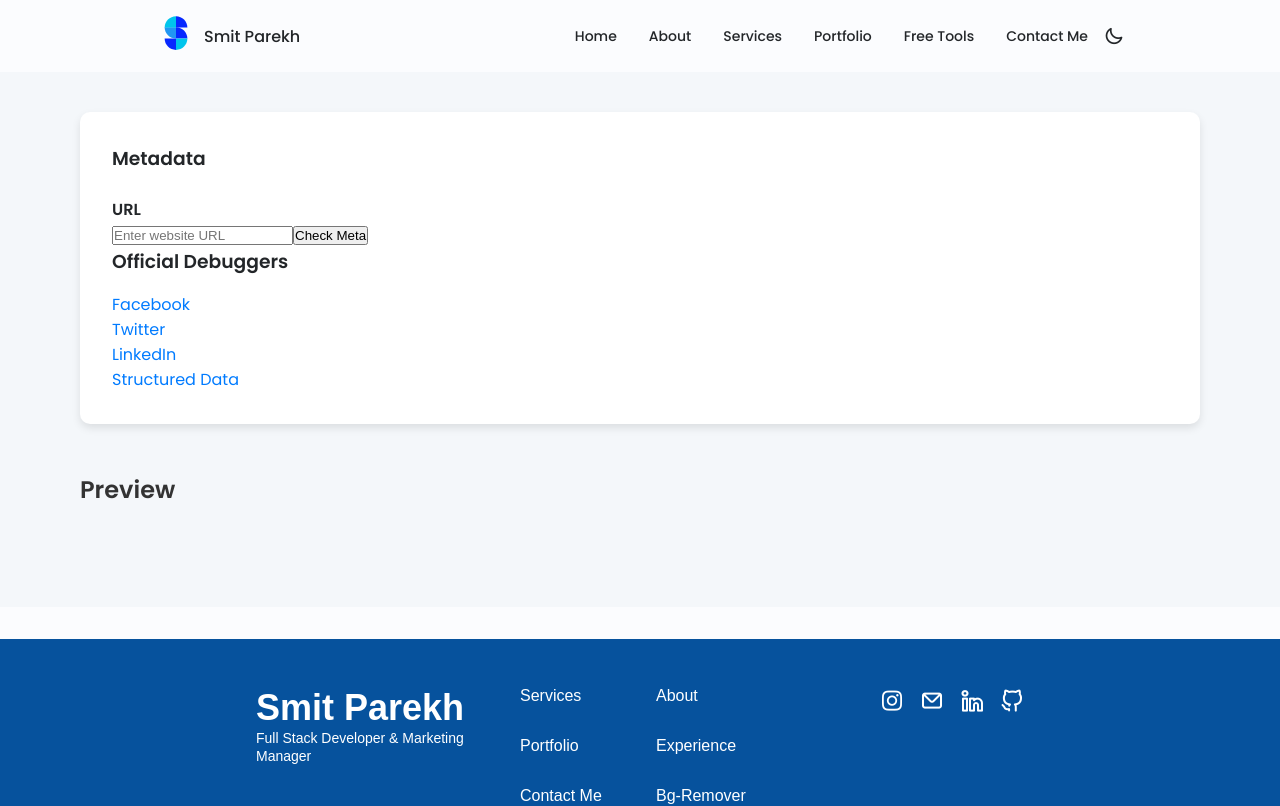
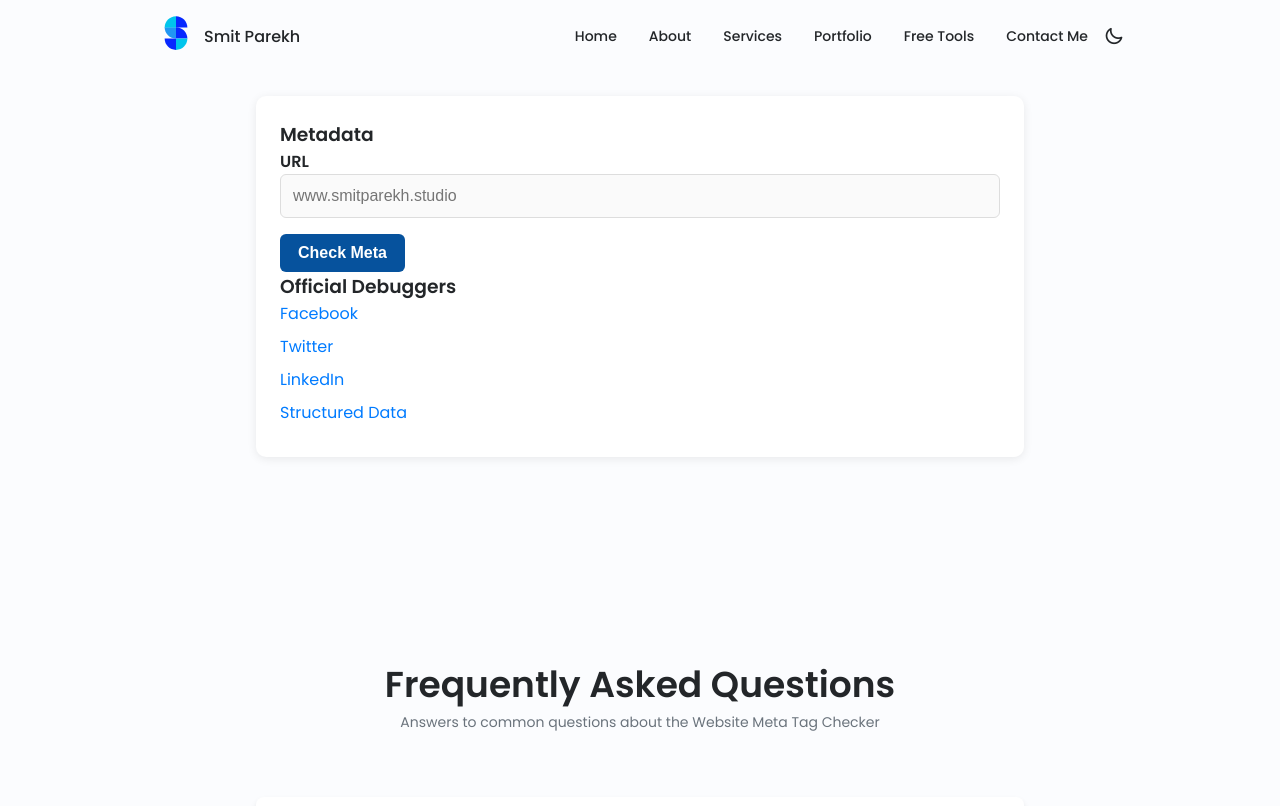
Before and after one commit to SmitParekh84/Smit-React-New-Portfolio-front-end, a React (Vite) app: page /free-tools/meta-tag-checker in a window 1280 px wide. Shown: the top 806 px of the page. Built offline with nearby package versions, Linux system fonts and the light colour scheme.

Commit message:
Refactor MetaCheckerPage: update component name, integrate FAQ data, and enhance styles for improved user experience

```diff
--- a/src/App.jsx
+++ b/src/App.jsx
@@ -10,7 +10,7 @@ import BackgroundRemoverPage from "./pages/BackgroundRemoverPage"
 import LinkedInPostGeneratorPage from "./pages/LinkedInPostGeneratorPage";
 import ContactPage from "./pages/ContactPage";
 import ToolsPage from "./pages/ToolsPage";
-import MetaChecker from "./components/MetaChecker/MetaChecker";
+import MetaCheckerPage from "./pages/MetaCheckerPage";
 const Header = React.lazy(() => import("./components/Header/Header"))
 const Footer = React.lazy(() => import("./components/Footer"))
 const AboutPage = React.lazy(() => import("./pages/AboutPage"))
@@ -62,7 +62,7 @@ const App = () => {
             <Route path="/free-tools/background-remover" element={<BackgroundRemoverPage />} />
             <Route path="/free-tools/viral-linkedin-post-generator" element={<LinkedInPostGeneratorPage />} />
             <Route path="/free-tools" element={<ToolsPage />} />
-            <Route path="/free-tools/meta-tag-checker" element={<MetaChecker />} />
+            <Route path="/free-tools/meta-tag-checker" element={<MetaCheckerPage />} />
 
           </Routes>
         </main>
--- a/src/components/MetaChecker/MetaChecker.css
+++ b/src/components/MetaChecker/MetaChecker.css
@@ -1,151 +1,175 @@
-/* MetaChecker Tool Styles */
-.index-main {
-  background-color: #f4f7fa;
-  padding: 5rem;
-  margin-top: 2rem;
-}
-
+/* Metadata Section */
 .index-metadata {
-  background-color: #fff;
-  padding: 2rem;
+  background-color: var(--container-color);
+  padding: 1.5rem;
   border-radius: 10px;
-  box-shadow: 0 4px 8px rgba(0, 0, 0, 0.1);
-}
-
-.index-metadata__sticky {
-  position: relative;
-  z-index: 1;
+  box-shadow: 0 2px 10px rgba(0, 0, 0, 0.08);
+  margin-bottom: 2rem;
 }
 
 .index-metadata__content {
   margin-top: 1.5rem;
 }
 
-.index-metadata__image {
-  background-color: #e1e1e1;
-  background-size: cover;
-  background-position: center;
-  height: 200px;
-  border-radius: 10px;
-  position: relative;
+.index-metadata__input,
+.index-metadata__text {
+  width: 100%;
+  padding: 12px;
+  border: 1px solid #ddd;
+  border-radius: 6px;
+  font-size: 1rem;
+  background-color: #fafafa;
+  transition: all 0.3s ease;
 }
 
-.index-metadata__image-button {
+.index-metadata__input:focus,
+.index-metadata__text:focus {
+  border-color: #007bff;
+  background-color: #fff;
+  outline: none;
+}
+
+.index-metadata__button {
+  display: block;
+  background-color: var(--first-color);
+  color: #fff;
+  border: none;
+  padding: 10px 18px;
+  border-radius: 6px;
+  font-size: 1rem;
+  font-weight: 600;
+  cursor: pointer;
+  text-align: center;
+  transition: background-color 0.3s ease, transform 0.2s ease;
+  margin: 1rem 0 0;
+}
+
+.index-metadata__button:hover {
+  background-color: #0056b3;
+  transform: translateY(-1px);
+}
+
+.index-metadata__image {
+  background-color: #f0f0f0;
+  border: 2px dashed #ddd;
+  height: 400px;
+  border-radius: 8px;
   display: flex;
-  flex-direction: column;
   justify-content: center;
   align-items: center;
-  height: 100%;
+  text-align: center;
+  color: #888;
+  font-size: 0.9rem;
+  transition: border-color 0.3s ease;
+   /* Make the background cover the area */
+   background-size: cover;    /* Ensures the image covers the area */
+   background-position: center;  /* Centers the background image */
 }
 
-.index-metadata__image-button-text {
-  color: #555;
-  margin-top: 10px;
+.index-metadata__image:hover {
+  border-color: #007bff;
 }
 
 .index-metadata__count {
   color: #999;
-  font-size: 0.9rem;
+  font-size: 0.85rem;
+  font-weight: 500;
 }
 
-.index-metadata__text {
-  width: 100%;
-  padding: 10px;
-  font-size: 1rem;
-  border: 1px solid #ddd;
-  border-radius: 5px;
-  resize: none;
-  margin-top: 5px;
-}
-
-.index-metadata__text:focus {
-  border-color: #007bff;
-  outline: none;
-}
-
+/* Preview Section */
 .index-preview__button {
   display: inline-flex;
   align-items: center;
-  background-color: #007bff;
-  padding: 10px 20px;
+  justify-content: center;
+  background-color: #28a745;
+  padding: 10px 18px;
   color: white;
   text-decoration: none;
-  border-radius: 5px;
-  margin-top: 15px;
+  border-radius: 6px;
+  font-size: 1rem;
+  margin-top: 1rem;
+  transition: background-color 0.3s, transform 0.2s;
 }
 
-.index-preview__button svg {
-  margin-right: 5px;
+.index-preview__button:hover {
+  background-color: #218838;
+  transform: translateY(-1px);
 }
 
-.index-nav__list {
-  margin-top: 1rem;
-  padding: 0;
+/* Card Preview Styles */
+.metadata-group__display {
+  padding: 1rem;
+  background-color: #fff;
+  border-radius: 8px;
+  box-shadow: 0 2px 10px rgba(0, 0, 0, 0.08);
+  margin-bottom: 1rem;
 }
 
-.index-nav__list--secondary li {
-  list-style: none;
+.card-seo-google,
+.card-seo-facebook,
+.card-seo-twitter,
+.card-seo-linkedin {
+  padding: 1rem;
+  border-radius: 8px;
+  background-color: #fafafa;
+  transition: box-shadow 0.2s ease;
 }
 
+.card-seo-google:hover,
+.card-seo-facebook:hover,
+.card-seo-twitter:hover,
+.card-seo-linkedin:hover {
+  box-shadow: 0 4px 15px rgba(0, 0, 0, 0.1);
+}
+
+.card-seo-google__title,
+.card-seo-facebook__title,
+.card-seo-twitter__title,
+.card-seo-linkedin__title {
+  font-size: 1.2rem;
+  font-weight: 600;
+  color: #333;
+  margin-bottom: 8px;
+}
+
+.card-seo-google__description,
+.card-seo-facebook__description,
+.card-seo-twitter__description,
+.card-seo-linkedin__description {
+  font-size: 0.95rem;
+  color: #555;
+}
+
+/* Link Styles */
 .index-nav__link {
   color: #007bff;
   font-size: 1rem;
   text-decoration: none;
+  margin-bottom: 8px;
+  display: inline-block;
+  transition: color 0.3s ease;
 }
 
 .index-nav__link:hover {
+  color: #0056b3;
   text-decoration: underline;
 }
 
-.index-preview {
-  margin-top: 3rem;
+/* Error Message */
+.error-message {
+  color: #d9534f;
+  font-size: 0.9rem;
+  margin-top: 0.5rem;
 }
 
-.index-preview__header h3 {
-  font-size: 1.5rem;
-  color: #333;
-  margin-bottom: 20px;
+/* Responsive Adjustments */
+@media (max-width: 768px) {
+  .index-metadata {
+    padding: 1rem;
+  }
+
+  .index-metadata__button {
+    font-size: 0.9rem;
+    padding: 8px 16px;
+  }
 }
-
-.metadata-group__display {
-  display: block;
-}
-
-.card-seo-google, .card-seo-facebook, .card-seo-twitter, .card-seo-linkedin {
-  display: flex;
-  flex-direction: column;
-  background: #f9f9f9;
-  padding: 20px;
-  border-radius: 8px;
-  box-shadow: 0 2px 5px rgba(0, 0, 0, 0.1);
-  margin-bottom: 15px;
-}
-
-.card-seo-google__title, .card-seo-facebook__title, .card-seo-twitter__title, .card-seo-linkedin__title {
-  font-size: 1.1rem;
-  font-weight: bold;
-  color: #333;
-}
-
-.card-seo-google__url, .card-seo-facebook__url, .card-seo-twitter__url, .card-seo-linkedin__url {
-  font-size: 0.9rem;
-  color: #007bff;
-  margin-top: 5px;
-}
-
-.card-seo-google__description, .card-seo-facebook__description, .card-seo-twitter__description, .card-seo-linkedin__description {
-  margin-top: 10px;
-  color: #666;
-}
-
-.card-seo-google__url-arrow {
-  margin-left: 5px;
-}
-
-.card-seo-twitter__image, .card-seo-facebook__image, .card-seo-linkedin__image {
-  background-size: cover;
-  background-position: center;
-  height: 200px;
-  margin-top: 15px;
-  border-radius: 5px;
-}
--- a/src/components/MetaChecker/MetaChecker.jsx
+++ b/src/components/MetaChecker/MetaChecker.jsx
@@ -7,19 +7,27 @@ const MetaChecker = () => {
     const [error, setError] = useState(null);
 
     // Handle URL input change
+    // Handle URL input change
     const handleUrlChange = (e) => setUrl(e.target.value);
 
+    // Validate and format the URL to ensure it starts with http:// or https://
+    const formatUrl = (inputUrl) => {
+        if (!inputUrl.startsWith("http://") && !inputUrl.startsWith("https://")) {
+            return `http://${inputUrl}`;
+        }
+        return inputUrl;
+    };
     // Check meta info when the button is clicked
     const handleCheckMeta = async () => {
         setError(null);
         setMetaInfo(null); // Reset previous data
-        if (!url) {
+        if (!url.trim()) {
             setError("Please enter a URL.");
             return;
         }
-
+        const formattedUrl = formatUrl(url);
         // Define the local API URL (your backend server)
-        const apiUrl = `http://localhost:5000/api/meta-check?url=${encodeURIComponent(url)}`;
+        const apiUrl = `http://localhost:5000/api/meta-check?url=${encodeURIComponent(formattedUrl)}`;
 
         try {
             // Fetch meta information from the backend
@@ -37,19 +45,19 @@ const MetaChecker = () => {
     };
 
     return (
-        <main className="index-main">
-            <section className="index-metadata section">
-                <div className="index-metadata__sticky">
+        <section className="section">
+
+            <div className="index-metadata__sticky index-metadata container">
                 <header>
                     <h3>Metadata</h3>
                 </header>
-                    <section className="index-metadata__content">
+
                 <h4>URL</h4>
                 <input
                     type="text"
                     value={url}
                     onChange={handleUrlChange}
-                            placeholder="Enter website URL"
+                    placeholder="www.smitparekh.studio"
                     className="index-metadata__input"
                 />
                 <button className="index-metadata__button" onClick={handleCheckMeta}>Check Meta</button>
@@ -58,47 +66,73 @@ const MetaChecker = () => {
 
                 {metaInfo && (
                     <>
-                                <h4>Image <span className="index-metadata__count">Recommend 1200×628</span></h4>
-                                <label htmlFor="input" className="index-metadata__image" style={{ backgroundImage: `url(${metaInfo.image || ""})` }}>
-                                    <div className="index-metadata__image-button">
-                                        <div className="index-metadata__image-button-icon">
-                                            <svg xmlns="http://www.w3.org/2000/svg" width="22" height="24" viewBox="0 0 22 24">
-                                                <g fill="none" fillRule="evenodd" stroke="#2A81FB" strokeWidth="4" transform="translate(2 3)">
-                                                    <polyline points="0 9 9 0 18 9"></polyline>
-                                                    <path d="M9,0 L9,21"></path>
-                                                </g>
-                                            </svg>
-                                        </div>
-                                        <div className="index-metadata__image-button-text">Drag & Drop or Click</div>
-                                    </div>
-                                </label>
-                                <input id="input" type="file" style={{ display: "none" }} />
-                                <h4>Title <span className="index-metadata__count js-title-count">{metaInfo?.title?.length || 0}</span></h4>
+                        <h4>Title</h4>
                         <textarea
                             className="index-metadata__text"
                             rows="2"
                             spellCheck="false"
-                                    value={metaInfo?.title || ""}
+                            value={metaInfo.title || ""}
                             readOnly
                         />
-                                <h4>Description <span className="index-metadata__count js-description-count">{metaInfo?.description?.length || 0}</span></h4>
+
+                        <h4>Description</h4>
                         <textarea
                             className="index-metadata__text"
                             rows="5"
-                                    value={metaInfo?.description || ""}
+                            value={metaInfo.description || ""}
                             readOnly
                         />
-                                <a className="index-preview__button">
-                                    <svg width="20" height="15" viewBox="0 0 20 15" xmlns="http://www.w3.org/2000/svg">
-                                        <g stroke="#FFF" strokeWidth="2" fill="none" fillRule="evenodd" strokeLinecap="round" strokeLinejoin="round">
-                                            <path d="M5.744 2.857L1 7.732l4.696 4.953M14.304 2.857L19 7.81l-4.696 4.952M11.957 1L8 14"></path>
-                                        </g>
-                                    </svg>
-                                    <span>Get Code</span>
-                                </a>
+
+                        <h4>Keywords</h4>
+                        <textarea
+                            className="index-metadata__text"
+                            rows="2"
+                            value={metaInfo.keywords || ""}
+                            readOnly
+                        />
+
+                        <h4>Image</h4>
+                        <label
+                            htmlFor="input"
+                            className="index-metadata__image"
+                            style={{ backgroundImage: `url(${metaInfo.image || ""})` }}
+                        >
+                            <div className="index-metadata__image-button">
+                                <div className="index-metadata__image-button-text">Preview Image</div>
+                            </div>
+                        </label>
+
+                        <h4>Open Graph URL</h4>
+                        <textarea
+                            className="index-metadata__text"
+                            rows="2"
+                            value={metaInfo.url || ""}
+                            readOnly
+                        />
+
+                        <h4>Open Graph Site Name</h4>
+                        <textarea
+                            className="index-metadata__text"
+                            rows="2"
+                            value={metaInfo.siteName || ""}
+                            readOnly
+                        />
+
+
+
+                        <h4>Favicon</h4>
+                        <label
+                            htmlFor="input"
+                            className="index-metadata__image"
+                            style={{ backgroundImage: `url(${metaInfo.favicon || ""})` }}
+                        >
+                            <div className="index-metadata__image-button">
+                                <div className="index-metadata__image-button-text">Favicon</div>
+                            </div>
+                        </label>
                     </>
                 )}
-                    </section>
+
 
                 {/* SEO Tools Links */}
                 <h3 className="padding">Official Debuggers</h3>
@@ -109,16 +143,17 @@ const MetaChecker = () => {
                     <li><a href="https://search.google.com/structured-data/testing-tool/u/0/" target="_blank" className="index-nav__link">Structured Data</a></li>
                 </ul>
             </div>
-            </section>
 
-            <section className="index-preview">
-                <div className="index-preview__slide">
-                    <header className="index-preview__header">
-                        <h3>Preview</h3>
-                    </header>
+
+
+            <div className="index-preview__slide container">
+
 
                 {/* Preview Cards */}
                 {metaInfo && ["Google", "Twitter", "Facebook", "LinkedIn"].map(platform => (
+                    <>  <header className="index-preview__header">
+                        <h3>Preview</h3>
+                    </header>
                         <div key={platform} id={platform.toLowerCase()} className="metadata-group__display is-active">
                             <h4 className="metadata-group__title"><span>{platform}</span></h4>
                             <div className={`card-seo-${platform.toLowerCase()}`}>
@@ -135,11 +170,11 @@ const MetaChecker = () => {
                                     {metaInfo.description}
                                 </span>
                             </div>
-                        </div>
+                        </div></>
                 ))}
             </div>
+
         </section>
-        </main>
     );
 };
 
--- a/src/data/data.js
+++ b/src/data/data.js
@@ -50,7 +50,7 @@ export const toolsData = [
   },
   {
     title: "Meta Tag Checker",
-    icon: "uil-linkedin",
+    icon: "uil-search",
     shortDescription: "Check the meta tags of any website.",
     path: "/free-tools/meta-tag-checker",
   },
@@ -627,3 +627,55 @@ export const faqDataTools = [
       "Currently, the tools require an internet connection to function. They rely on cloud-based technology for processing. However, you can save the outputs to your device and use them offline afterward.",
   },
 ];
+export const faqDataMetaChecker = [
+  {
+    question: "What is the Meta Checker Tool?",
+    answer:
+      "The Meta Checker Tool allows you to analyze the meta tags of any webpage. It extracts essential information like the title, description, image, and more, helping you optimize your website for search engines and social media platforms.",
+  },
+  {
+    question: "How does the Meta Checker Tool work?",
+    answer:
+      "Simply enter the URL of the webpage you want to check, and the tool fetches the meta information associated with that page. The tool then displays the results, including the page's title, description, image, Open Graph tags, Twitter meta tags, and favicon.",
+  },
+  {
+    question: "What kind of meta information can I check?",
+    answer:
+      "The Meta Checker Tool retrieves the following meta information: page title, description, keywords, Open Graph tags (such as URL, image, and site name), Twitter-specific meta tags, and the favicon of the page.",
+  },
+  {
+    question: "How can I use the results of the Meta Checker Tool?",
+    answer:
+      "You can use the meta information to optimize your webpage for SEO or enhance its appearance when shared on social media platforms. This includes ensuring that your title, description, and image appear correctly in search engine results and social media previews.",
+  },
+  {
+    question: "Why is the `noindex` tag important?",
+    answer:
+      "The `noindex` tag tells search engines not to index a specific page in their search results. This is useful for pages you don't want to appear in search results, like login pages, thank you pages, or staging environments.",
+  },
+  {
+    question: "Can I check any webpage's meta information?",
+    answer:
+      "Yes, you can use the Meta Checker Tool to check the meta information of any publicly accessible webpage. However, pages behind a login or restricted by robots.txt may not be fully analyzed.",
+  },
+  {
+    question: "What if the tool can’t fetch meta information from a URL?",
+    answer:
+      "If the tool fails to fetch meta information, it might be due to issues like incorrect URL formatting, the page being restricted by robots.txt, or network errors. Ensure the URL is correct and accessible, and try again. You can also contact our support for assistance.",
+  },
+  {
+    question: "Can I use the Meta Checker Tool for my website's SEO?",
+    answer:
+      "Absolutely! The Meta Checker Tool helps you review your website's meta tags and ensure they are properly set up for search engines and social media previews. This is crucial for improving your website's SEO and visibility.",
+  },
+  {
+    question: "Do I need an account to use the Meta Checker Tool?",
+    answer:
+      "No, the Meta Checker Tool is completely free to use and does not require an account. Simply enter the URL, and you can instantly see the meta information of the page.",
+  },
+  {
+    question: "How accurate is the Meta Checker Tool?",
+    answer:
+      "The tool provides highly accurate results based on the meta tags defined on the webpage. However, it's important to note that the tool only analyzes what is publicly accessible in the HTML source code and may not capture meta tags that are dynamically generated by JavaScript.",
+  },
+];
--- a/src/pages/MetaCheckerPage.jsx
+++ b/src/pages/MetaCheckerPage.jsx
@@ -1,50 +1,50 @@
 // Import React and the About component
 import React from "react";
 import { Helmet } from "react-helmet-async";
-import ToolsSection from "../components/ToolSection/ToolsSection";
-import { faqDataTools } from "../data/data";
+import { faqDataMetaChecker } from "../data/data";
 import FAQ from "../components/FAQ/FAQ";
 import MetaChecker from "../components/MetaChecker/MetaChecker";
 
 // Create the AboutPage component
-const ToolsPage = () => {
+const MetaCheckerPage = () => {
 
     return (
         <>
             <Helmet>
-                <title>Free Tools - Enhance Your Productivity | Smit Parekh</title>
+                <title>Meta Checker Tool - Analyze Your Website&apos;s Meta Tags | Smit Parekh</title>
+
                 <meta
                     name="description"
-                    content="Explore Smit Parekh's free tools designed to help improve your workflow, productivity, and digital marketing efforts. Try out our background remover and post generators."
+                    content="Use the Meta Checker Tool to analyze your website's meta tags, including title, description, Open Graph, and Twitter Cards. Ensure your webpage is optimized for search engines and social media."
                 />
                 <meta
                     name="keywords"
-                    content="Free Tools, Smit Parekh, background remover, viral post generator, productivity tools, digital marketing tools"
+                    content="Meta Checker, meta tags, SEO tool, Open Graph, Twitter Cards, website optimization, search engine optimization, Smit Parekh"
                 />
                 <meta name="author" content="Smit Parekh" />
-                <link rel="canonical" href="https://www.smitparekh.studio/tools" />
+                <link rel="canonical" href="https://www.smitparekh.studio/meta-checker" />
 
                 {/* Open Graph Tags */}
-                <meta property="og:title" content="Free Tools - Enhance Your Productivity | Smit Parekh" />
+                <meta property="og:title" content="Meta Checker Tool - Analyze Your Website's Meta Tags | Smit Parekh" />
                 <meta
                     property="og:description"
-                    content="Discover free tools by Smit Parekh that help streamline your workflow and boost your productivity. Access background removers, post generators, and more."
+                    content="Analyze and optimize your website's meta tags using the Meta Checker Tool. Check your title, description, image, and social media metadata for better SEO and visibility."
                 />
                 <meta
                     property="og:image"
-                    content="https://www.smitparekh.studio/images/Tools-Page-Image.webp"
+                    content="https://www.smitparekh.studio/images/Meta-Checker-Image.webp"
                 />
-                <meta property="og:url" content="https://www.smitparekh.studio/tools" />
+                <meta property="og:url" content="https://www.smitparekh.studio/meta-checker" />
                 <meta property="og:type" content="website" />
 
                 {/* Twitter Card Tags */}
                 <meta name="twitter:card" content="summary_large_image" />
-                <meta name="twitter:title" content="Free Tools - Enhance Your Productivity | Smit Parekh" />
+                <meta name="twitter:title" content="Meta Checker Tool - Analyze Your Website's Meta Tags | Smit Parekh" />
                 <meta
                     name="twitter:description"
-                    content="Explore free tools offered by Smit Parekh to help you improve your digital marketing and workflow. Try the background remover and LinkedIn post generator."
+                    content="Check your website's meta tags with the Meta Checker Tool by Smit Parekh. Ensure your page is properly optimized for search engines and social media platforms."
                 />
-                <meta name="twitter:image" content="https://www.smitparekh.studio/images/Tools-Page-Image.webp" />
+                <meta name="twitter:image" content="https://www.smitparekh.studio/images/Meta-Checker-Image.webp" />
 
                 {/* Structured Data - JSON-LD */}
                 <script type="application/ld+json">
@@ -52,10 +52,10 @@ const ToolsPage = () => {
       {
         "@context": "https://schema.org",
         "@type": "WebPage",
-              "name": "Free Tools - Smit Parekh",
-              "url": "https://www.smitparekh.studio/tools",
-              "description": "Explore a variety of free tools designed by Smit Parekh to enhance your productivity, including background removal and post generation tools.",
-              "image": "https://www.smitparekh.studio/images/Tools-Page-Image.webp",
+        "name": "Meta Checker Tool - Smit Parekh",
+        "url": "https://www.smitparekh.studio/meta-checker",
+        "description": "Use the Meta Checker Tool to analyze your website's meta tags and optimize for SEO. Check your title, description, Open Graph, and Twitter Cards.",
+        "image": "https://www.smitparekh.studio/images/Meta-Checker-Image.webp",
         "publisher": {
           "@type": "Organization",
           "name": "Smit Parekh Studio",
@@ -69,8 +69,9 @@ const ToolsPage = () => {
 
 
 
+
             <MetaChecker />
-            <FAQ faqData={faqDataTools} toolName="Viral LinkedIn Post Generator" />
+            <FAQ faqData={faqDataMetaChecker} toolName="Website Meta Tag Checker" />
 
 
         </>
@@ -80,4 +81,4 @@ const ToolsPage = () => {
 
 
 
-export default ToolsPage;
+export default MetaCheckerPage;
```
Lines whose indentation alone changed are shown as unchanged.
